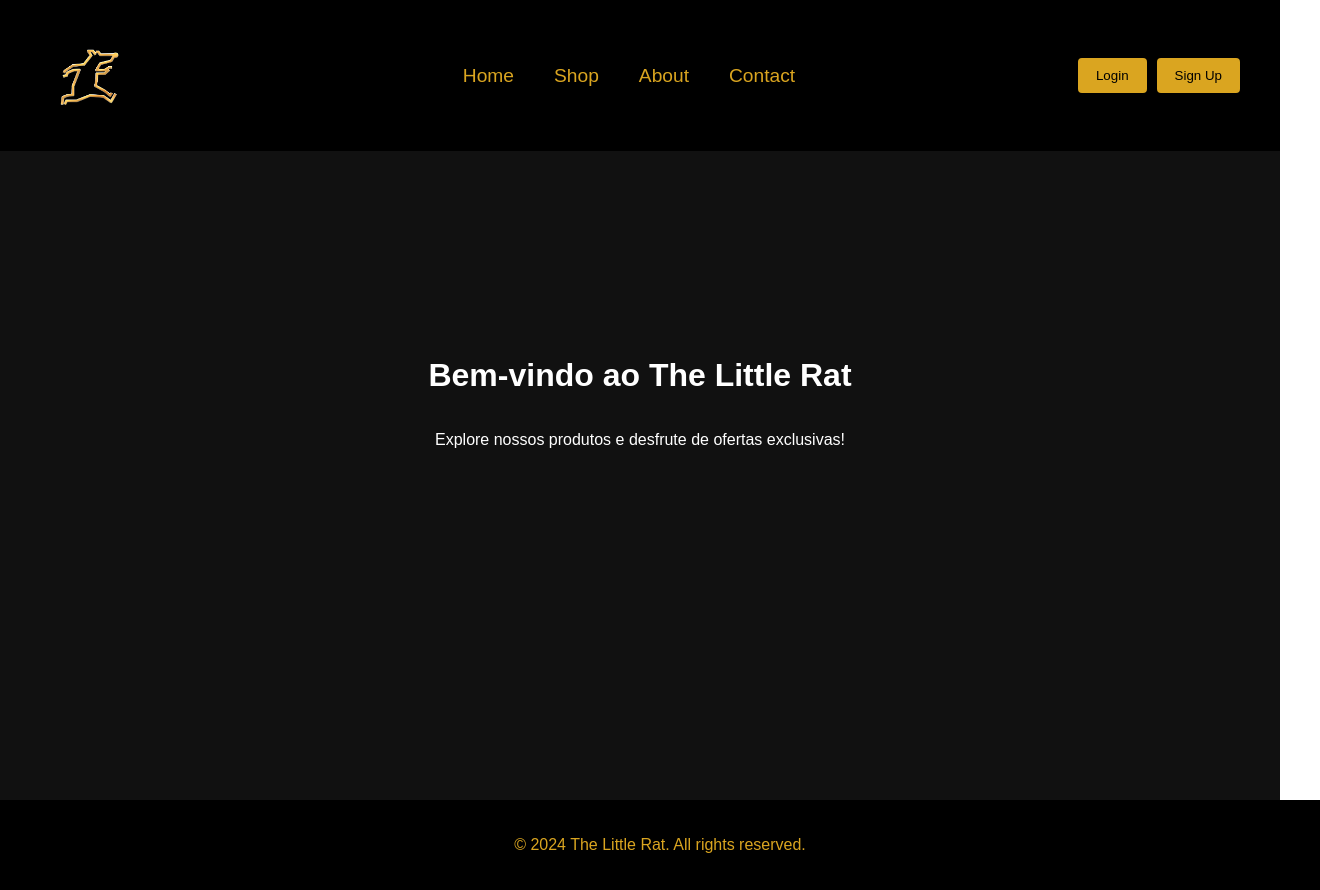
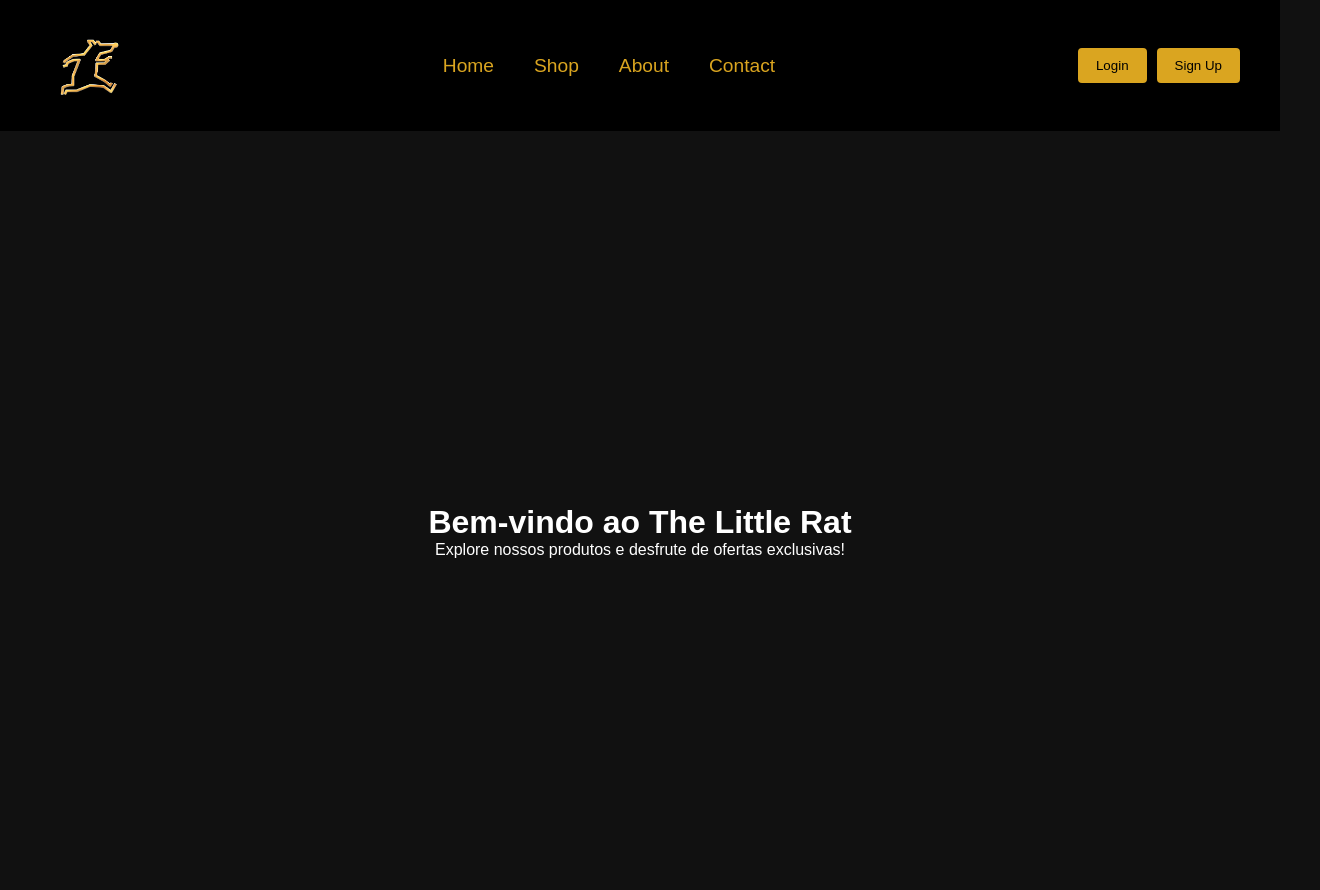
Before and after one commit to Arthurgaa/The-Little-Rat, a React (Vite) app: page / in a window 1280 px wide. Shown: the whole page, 1320 px wide, since content can reach past the window. After the commit the page ends 800 px from the top, so only its background shows below. Built offline with nearby package versions, Linux system fonts and the light colour scheme.

Commit message:
Shop concertada

```diff
--- a/src/App.jsx
+++ b/src/App.jsx
@@ -1,22 +1,52 @@
+import React from 'react';
+import { Outlet } from 'react-router-dom';
 import Nav from './components/Nav';
 import Footer from './components/Footer';
-import { Outlet } from 'react-router-dom';
 
-function App() {
+const App = () => {
   return (
-    <div style={{ display: 'flex', flexDirection: 'column', minHeight: '100vh' }}>
-      {/* Navbar no topo */}
+    <div>
+      {/* Componente Nav */}
       <Nav />
 
-      {/* Outlet (conteúdo da página) ocupa o espaço flexível */}
-      <div style={{ flexGrow: 1 }}>
-        <Outlet />
-      </div>
+      {/* Outlet para carregar as páginas */}
+      <Outlet />
 
-      {/* Footer no final da página */}
+      {/* Componente Footer */}
       <Footer />
+
+      {/* Estilos Globais */}
+      <style jsx="true" global="true">{`
+        * {
+          margin: 0;
+          padding: 0;
+          box-sizing: border-box;
+        }
+
+        body, html {
+          width: 100%;
+          overflow-x: hidden; /* Previne o scroll horizontal */
+          background-color: #111; /* Fundo padrão */
+          color: #fff; /* Cor do texto padrão */
+          font-family: 'Arial', sans-serif;
+        }
+
+        a {
+          text-decoration: none;
+          color: inherit; /* Assegura que links mantenham a cor definida */
+        }
+
+        ul {
+          list-style: none; /* Remove bullets das listas */
+        }
+
+        button {
+          cursor: pointer;
+          border: none;
+        }
+      `}</style>
     </div>
   );
-}
+};
 
 export default App;
--- a/src/components/Nav.jsx
+++ b/src/components/Nav.jsx
@@ -1,37 +1,19 @@
-import React, { useState } from 'react';
+import React from 'react';
 import { Link, useNavigate } from 'react-router-dom';
 
 const Nav = () => {
-  const [isOpen, setIsOpen] = useState(false);
-  const navigate = useNavigate();  // Usando o hook de navegação
-
-  const toggleMenu = () => {
-    setIsOpen(!isOpen);
-  };
+  const navigate = useNavigate();
 
   return (
-    <header style={{ width: '100%', position: 'fixed', top: 0, left: 0, zIndex: 1000 }}>
-      <div style={{
-        display: 'flex',
-        justifyContent: 'space-between',
-        alignItems: 'center',
-        padding: '20px 40px',
-        backgroundColor: '#000',
-        color: '#daa520',
-      }}>
+    <header style={headerStyle}>
+      <div style={navBarStyle}>
+        {/* Logo */}
         <div className="logo">
           <img src="/logo.png" alt="Logo" style={{ maxWidth: '100px' }} />
         </div>
 
         {/* Menu Desktop */}
-        <ul style={{
-          display: 'flex',
-          alignItems: 'center',
-          justifyContent: 'center',
-          listStyle: 'none',
-          gap: '40px',
-          flexGrow: 1,
-        }}>
+        <ul className="nav-list" style={desktopMenuStyle}>
           <li><Link to="/" style={linkStyle}>Home</Link></li>
           <li><Link to="/shop" style={linkStyle}>Shop</Link></li>
           <li><Link to="/about" style={linkStyle}>About</Link></li>
@@ -39,21 +21,44 @@
         </ul>
 
         {/* Botões de Login e Sign Up */}
-        <div style={{ display: 'flex', gap: '10px' }}>
+        <div className="buttons" style={buttonContainerStyle}>
           <button onClick={() => navigate('/login')} style={buttonStyle}>Login</button>
           <button onClick={() => navigate('/register')} style={buttonStyle}>Sign Up</button>
         </div>
-
-        {/* Menu Mobile */}
-        <div style={{ display: 'none' }} className="mobile-menu-icon">
-          <button onClick={toggleMenu} style={{ backgroundColor: 'transparent', border: 'none' }}>
-            <img src={isOpen ? "/close.png" : "/menu.png"} alt="Menu Icon" style={{ maxWidth: '40px' }} />
-          </button>
-        </div>
       </div>
-
     </header>
   );
+};
+
+// Estilos
+const headerStyle = {
+  width: '100%',
+  position: 'relative',  // Não usa mais position: fixed
+  top: 0,
+  left: 0,
+  zIndex: 1000,
+  backgroundColor: '#000',
+  padding: '10px 0',
+};
+
+const navBarStyle = {
+  display: 'flex',
+  justifyContent: 'space-between',
+  alignItems: 'center',
+  padding: '0 40px',
+  backgroundColor: '#000',
+  color: '#daa520',
+  width: '100%',
+};
+
+const desktopMenuStyle = {
+  display: 'flex',
+  alignItems: 'center',
+  justifyContent: 'center',
+  listStyle: 'none',
+  gap: '40px',
+  flexGrow: 1,
+  margin: 0,
 };
 
 const linkStyle = {
@@ -61,6 +66,11 @@
   textDecoration: 'none',
   fontSize: '1.2rem',
   transition: 'all 0.2s ease',
+};
+
+const buttonContainerStyle = {
+  display: 'flex',
+  gap: '10px',
 };
 
 const buttonStyle = {
@@ -72,39 +82,4 @@
   cursor: 'pointer',
 };
 
-const modalStyle = {
-  position: 'fixed',
-  top: 0,
-  left: 0,
-  width: '100vw',
-  height: '100vh',
-  backgroundColor: 'rgba(0, 0, 0, 0.8)',
-  display: 'flex',
-  justifyContent: 'center',
-  alignItems: 'center',
-};
-
-const modalContentStyle = {
-  backgroundColor: '#fff',
-  padding: '20px',
-  borderRadius: '8px',
-  width: '300px',
-  textAlign: 'center',
-};
-
-const modalCloseButton = {
-  position: 'absolute',
-  top: '10px',
-  right: '10px',
-  cursor: 'pointer',
-};
-
-const inputStyle = {
-  width: '100%',
-  padding: '10px',
-  margin: '10px 0',
-  border: '1px solid #ddd',
-  borderRadius: '4px',
-};
-
 export default Nav;
--- a/src/routes/Cart.jsx
+++ b/src/routes/Cart.jsx
@@ -1,63 +1,69 @@
-import React from 'react';
+import React, { useState, useEffect } from 'react';
 
-const Cart = ({ cartItems }) => {
-  const total = cartItems.reduce((acc, item) => acc + item.price, 0);
+const Cart = () => {
+  const [cart, setCart] = useState([]);
+
+  useEffect(() => {
+    // Simulação de obtenção dos itens do carrinho armazenados no localStorage (ou outro lugar)
+    const storedCart = JSON.parse(localStorage.getItem('cart')) || [];
+    setCart(storedCart);
+  }, []);
+
+  // Verificação para garantir que cart seja sempre um array válido
+  const totalPrice = cart.length > 0 ? cart.reduce((total, item) => total + item.price, 0) : 0;
 
   return (
-    <div className="cart-container">
+    <div style={cartStyle}>
       <h1>Your Cart</h1>
-      {cartItems.length === 0 ? (
-        <p>Your cart is empty.</p>
+      {cart.length === 0 ? (
+        <p>Your cart is empty</p>
       ) : (
-        <>
-          <ul className="cart-items">
-            {cartItems.map((item, index) => (
-              <li key={index} className="cart-item">
-                <img src={item.img} alt={item.name} style={{ width: '50px', marginRight: '10px' }} />
-                <span>{item.name} - ${item.price.toFixed(2)}</span>
+        <div>
+          <ul style={cartListStyle}>
+            {cart.map((item, index) => (
+              <li key={index} style={cartItemStyle}>
+                {item.name} - ${item.price.toFixed(2)}
               </li>
             ))}
           </ul>
-          <h3>Total: ${total.toFixed(2)}</h3>
-          <button className="checkout-button">Proceed to Payment</button>
-        </>
+          <h2>Total: ${totalPrice.toFixed(2)}</h2>
+          <button style={checkoutButtonStyle}>Proceed to Checkout</button>
+        </div>
       )}
-
-      <style jsx>{`
-        .cart-container {
-          padding: 50px;
-          color: #fff;
-          background-color: #111;
-          min-height: 100vh;
-        }
-
-        .cart-items {
-          list-style: none;
-          padding: 0;
-        }
-
-        .cart-item {
-          display: flex;
-          align-items: center;
-          margin-bottom: 10px;
-        }
-
-        .checkout-button {
-          background-color: #daa520;
-          color: #000;
-          padding: 10px 20px;
-          border: none;
-          border-radius: 5px;
-          cursor: pointer;
-        }
-
-        .checkout-button:hover {
-          background-color: #fff;
-          color: #000;
-        }
-      `}</style>
     </div>
   );
 };
 
+// Estilos
+const cartStyle = {
+  minHeight: '100vh',
+  display: 'flex',
+  flexDirection: 'column',
+  justifyContent: 'center',
+  alignItems: 'center',
+  backgroundColor: '#111',
+  color: '#fff',
+  padding: '20px',
+};
+
+const cartListStyle = {
+  listStyleType: 'none',
+  padding: 0,
+};
+
+const cartItemStyle = {
+  marginBottom: '10px',
+  fontSize: '18px',
+  color: '#daa520',
+};
+
+const checkoutButtonStyle = {
+  padding: '10px 20px',
+  backgroundColor: '#daa520',
+  color: '#000',
+  border: 'none',
+  borderRadius: '5px',
+  cursor: 'pointer',
+};
+
 export default Cart;
--- a/src/routes/Shop.jsx
+++ b/src/routes/Shop.jsx
@@ -51,7 +51,7 @@
         .shop-container {
           width: 100%; /* Garante que ocupe 100% da largura da tela */
           margin: 0;
-          padding: 150px 20px 20px; /* Adicionado mais padding-top para mais espaço */
+          padding: 100px 20px 20px;
           text-align: center;
           background-color: #111; /* Fundo preto */
           color: #fff; /* Texto branco */
```
